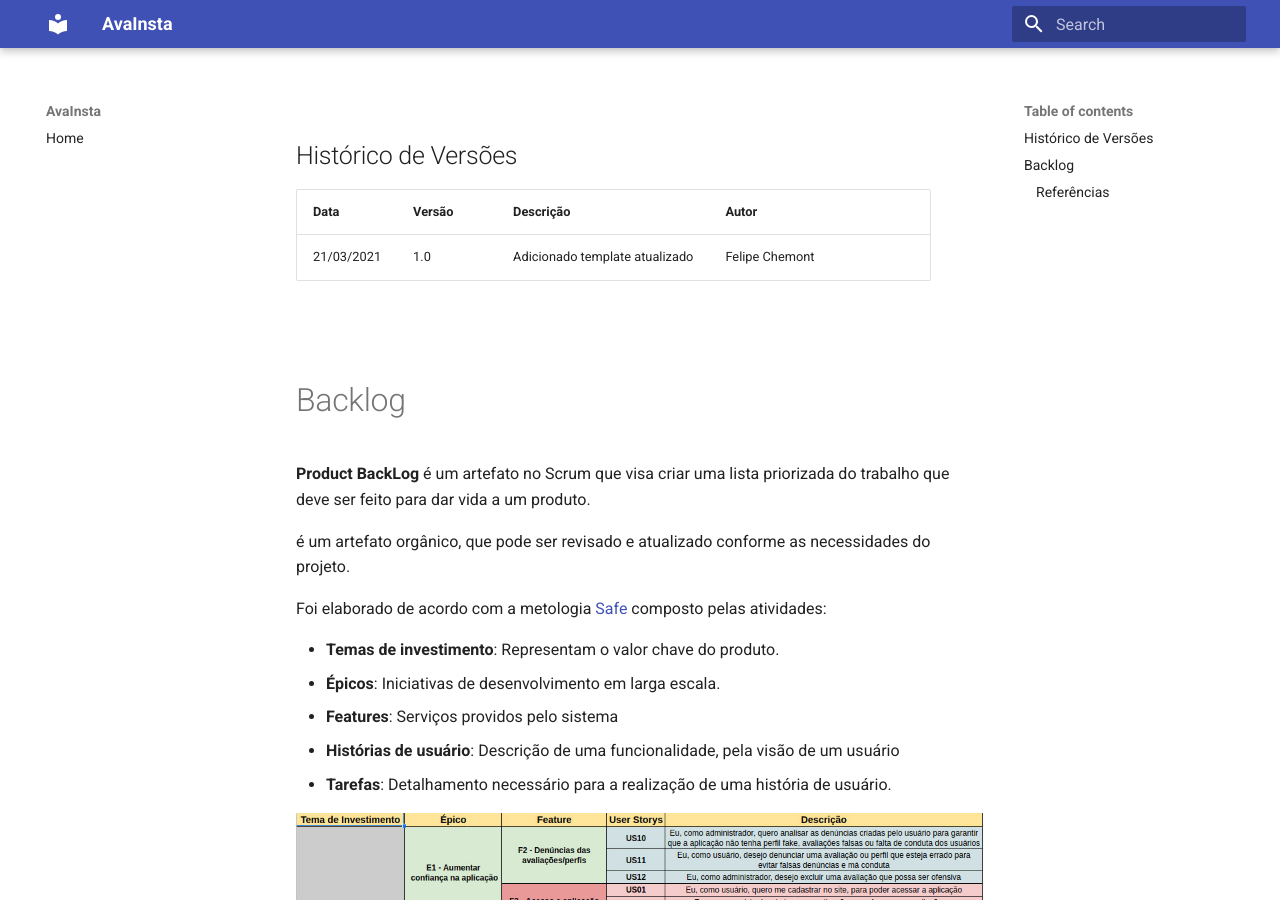
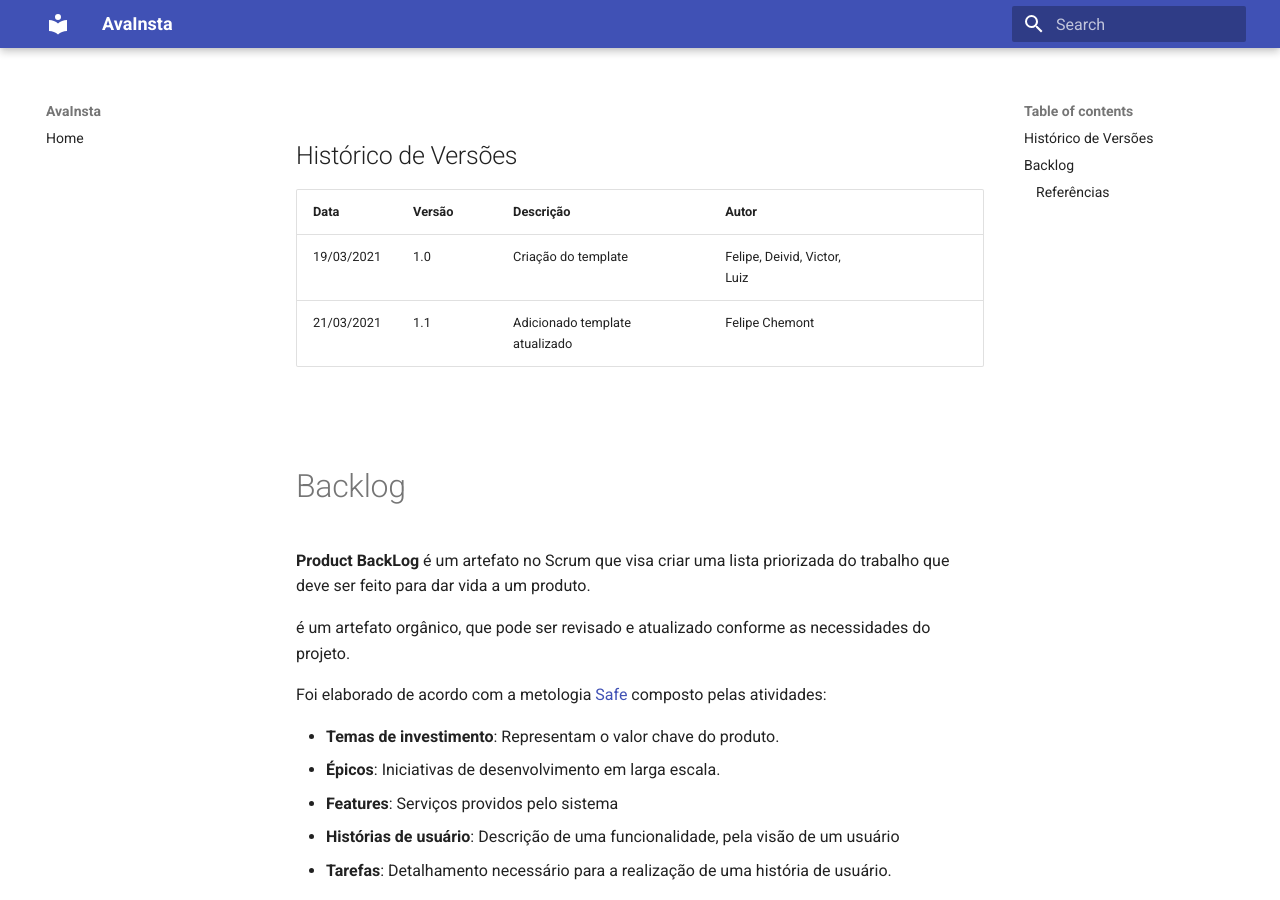
Before and after one commit to AvaInsta/docs, an MkDocs documentation site: the page built from docs/product-backlog.md, in a window 1280 px wide and 900 px high. Built offline with MkDocs 1.6.1 and Material for MkDocs 9.7.7, drawn with Linux system fonts in a browser that asks for light colours.

Commit message:
Atualizando o historico de versoes do bl

```diff
--- a/docs/product-backlog.md
+++ b/docs/product-backlog.md
@@ -3,7 +3,8 @@
 
 | Data  | Versão | Descrição  | Autor |   |
 |---|---|---|---|---|
-| 21/03/2021 | 1.0    | Adicionado template   atualizado            | Felipe Chemont |
+| 19/03/2021 | 1.0    | Criação do template              | Felipe, Deivid, Victor, Luiz |
+| 21/03/2021 | 1.1    | Adicionado template   atualizado            | Felipe Chemont |
 
 <br/>
 <br/>
```
